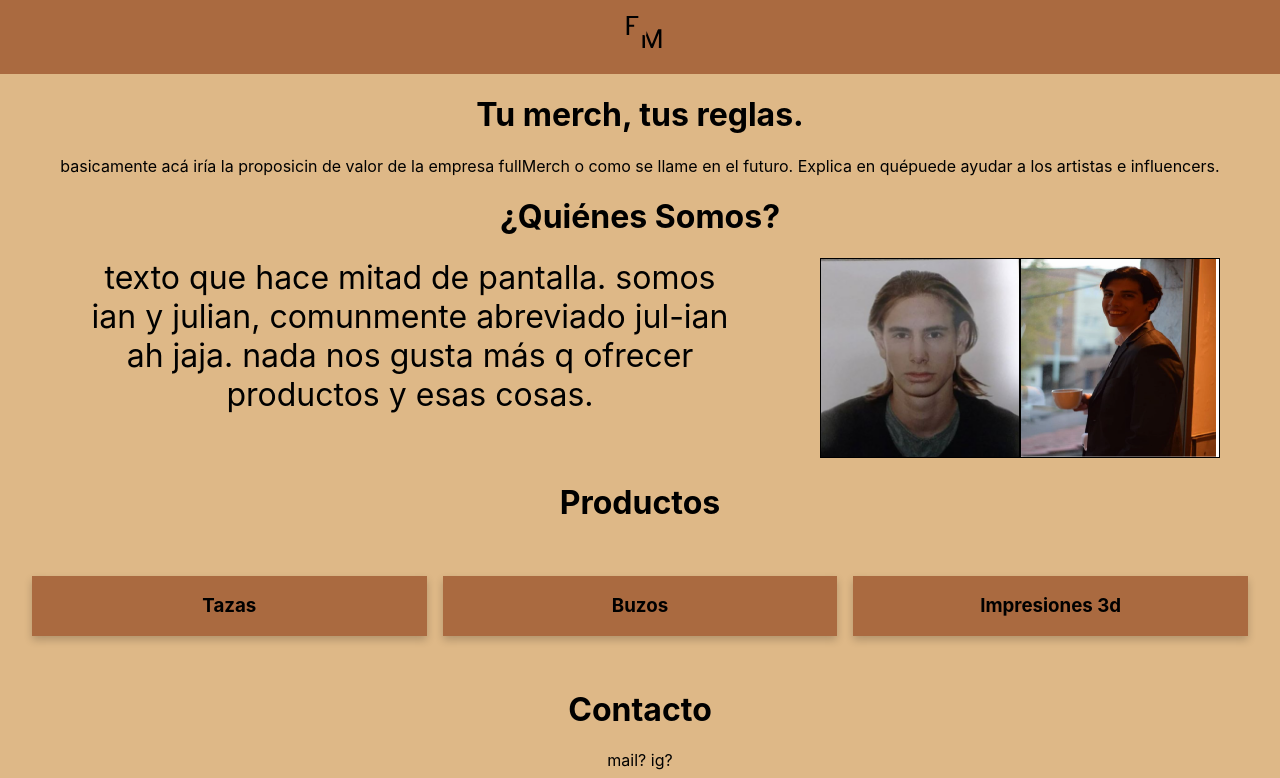
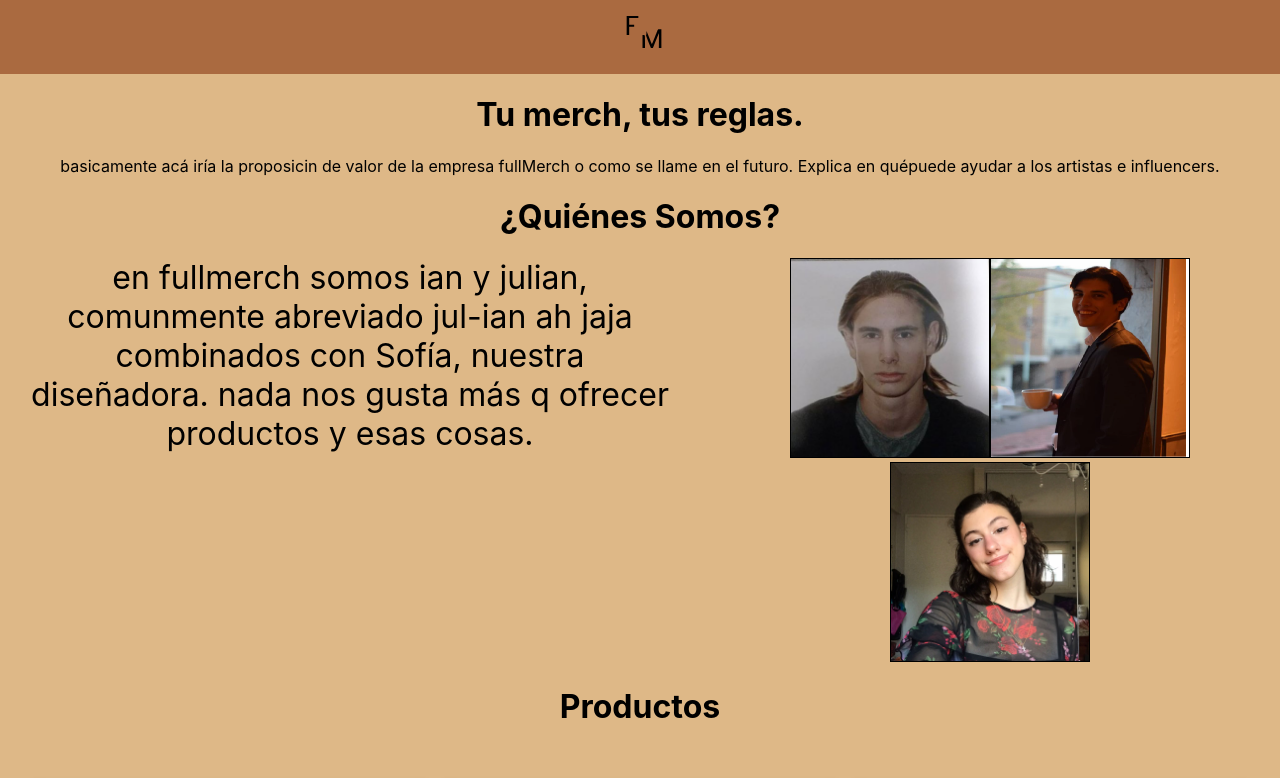
Before and after one commit to IanEvers/branding-landingPage, a Next.js app: page / in a window 1280 px wide. Shown: the top 778 px of the page. Built offline with nearby package versions, Linux system fonts and the light colour scheme.

Commit message:
agrego a sofi

```diff
--- a/pages/index.js
+++ b/pages/index.js
@@ -30,12 +30,13 @@ export default function Home() {
           <h1>¿Quiénes Somos?</h1>
           <div className={styles.flexrow}>
 
-            <p className={styles.quienesSomosTexto}>texto que hace mitad de pantalla. somos ian y julian, comunmente abreviado jul-ian ah jaja. nada nos gusta más q ofrecer productos y esas cosas.</p>
+            <p className={styles.quienesSomosTexto}>en fullmerch somos ian y julian, comunmente abreviado jul-ian ah jaja combinados con Sofía, nuestra diseñadora. nada nos gusta más q ofrecer productos y esas cosas.</p>
             <div>
 
               <Image className={styles.imagen} src="/ian.png" alt="ian" width={200} height={200}  />
 
               <Image className={styles.imagen} src="/julian.png" alt="julian" width={200} height={200} />
+              <Image className={styles.imagen} src="/merlino.jfif" alt="sofia" width={200} height={200} />
             </div>
           </div>
         </div>
```
Also changed, not shown: public/merlino.jfif (added).
